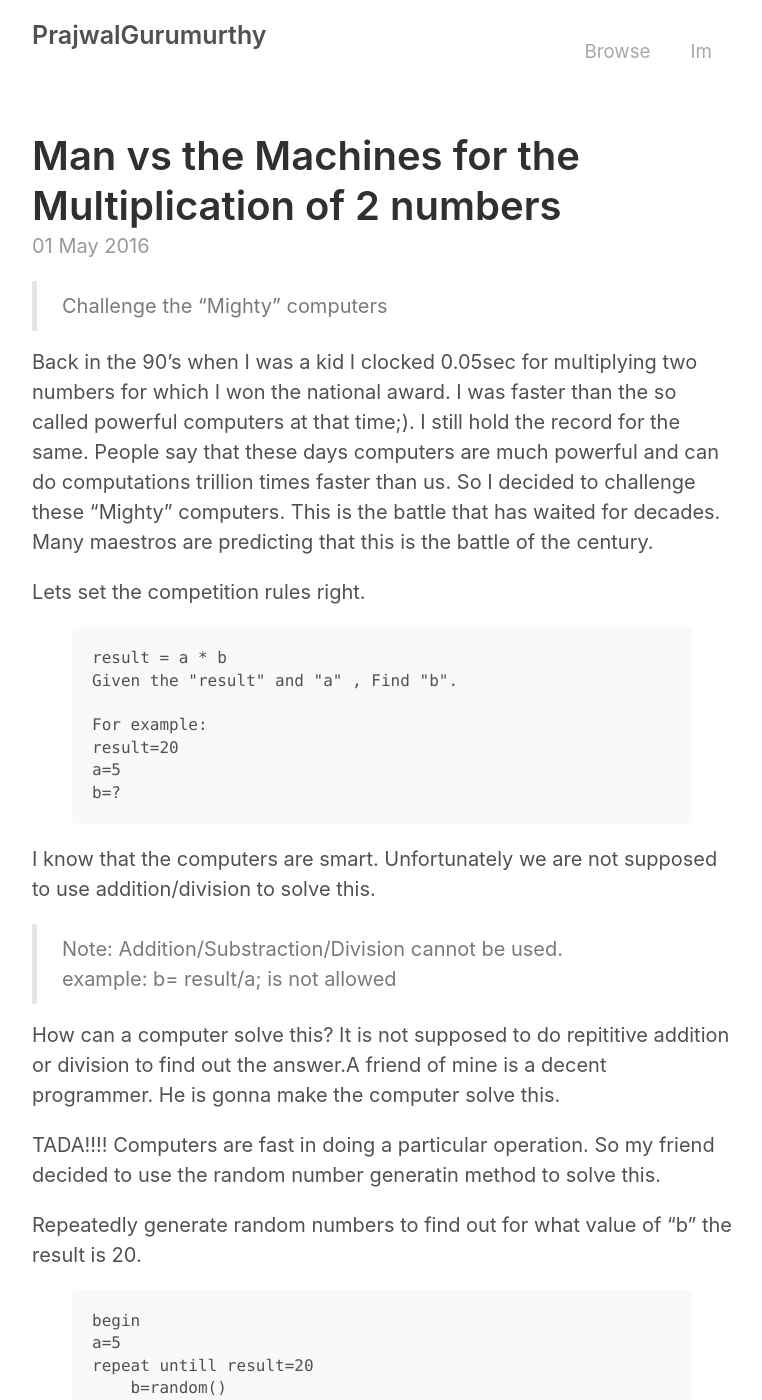
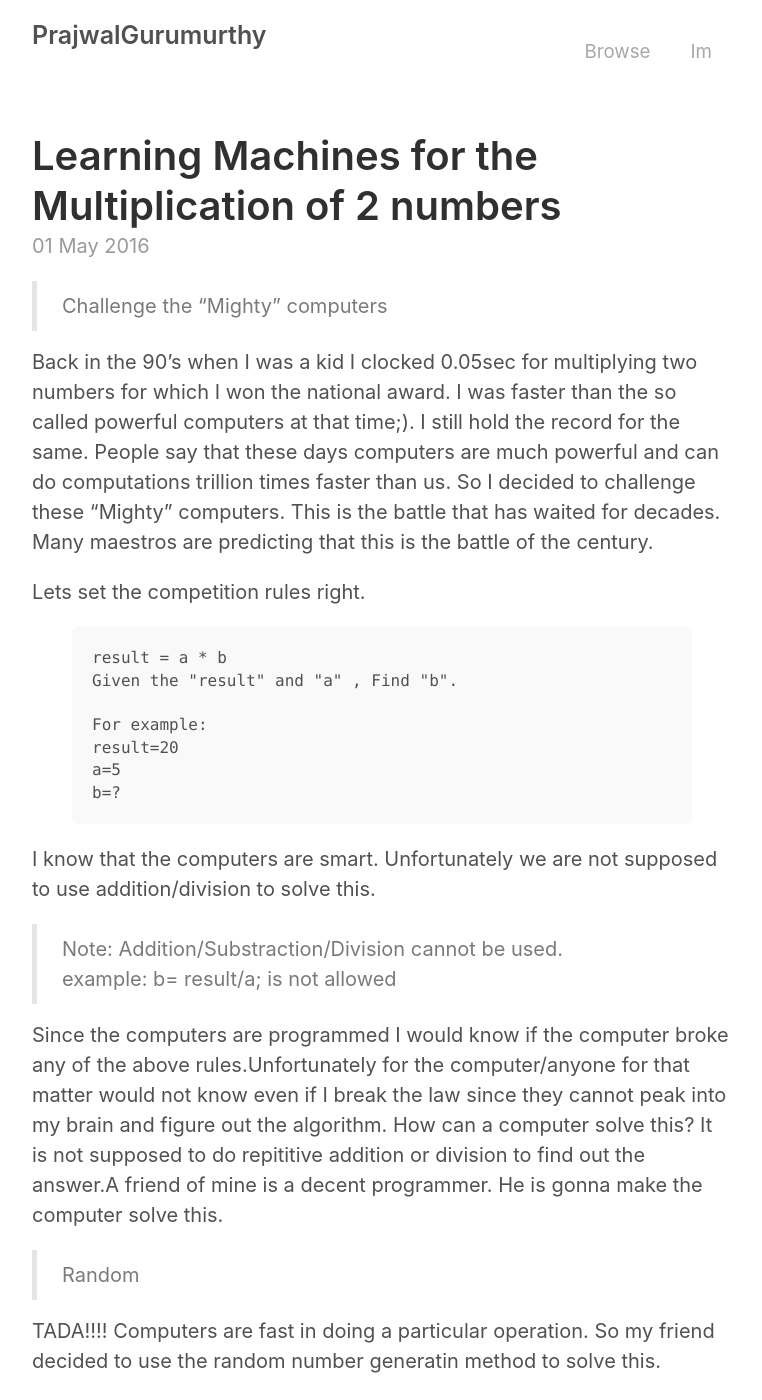
Before and after one commit to PrajwalGurumurthy/prajwalgurumurthy.github.io, a Jekyll site: the page built from _posts/2016-05-01-Multiplcation.md, in a window 1280 px wide and 1400 px high. Shown: the whole window, without its empty margins (258-1020 px from the left). Built offline with Jekyll 4.4.1, drawn with Linux system fonts in a browser that asks for light colours.

Commit message:
learning macj=hines

```diff
--- a/_posts/2016-05-01-Multiplcation.md
+++ b/_posts/2016-05-01-Multiplcation.md
@@ -1,6 +1,6 @@
 ---
 layout: post
-title: Man vs the Machines for the Multiplication of 2 numbers
+title: Learning Machines for the Multiplication of 2 numbers
 ---
 
 > Challenge the "Mighty" computers
@@ -25,7 +25,10 @@ I know that the computers are smart. Unfortunately we are not supposed to use ad
 example:
    b= result/a; is not allowed
 
+Since the computers are programmed I would know if the computer broke any of the above rules.Unfortunately for the computer/anyone for that matter would not know even if I break the law since they cannot peak into my brain and figure out the algorithm.
 How can a computer solve this? It is not supposed to do repititive addition or division to find out the answer.A friend of mine is a decent programmer. He is gonna make the computer solve this.
+
+>Random
 
 TADA!!!! Computers are fast in doing a particular operation. So my friend decided to use the random number generatin method to solve this.
 
```
